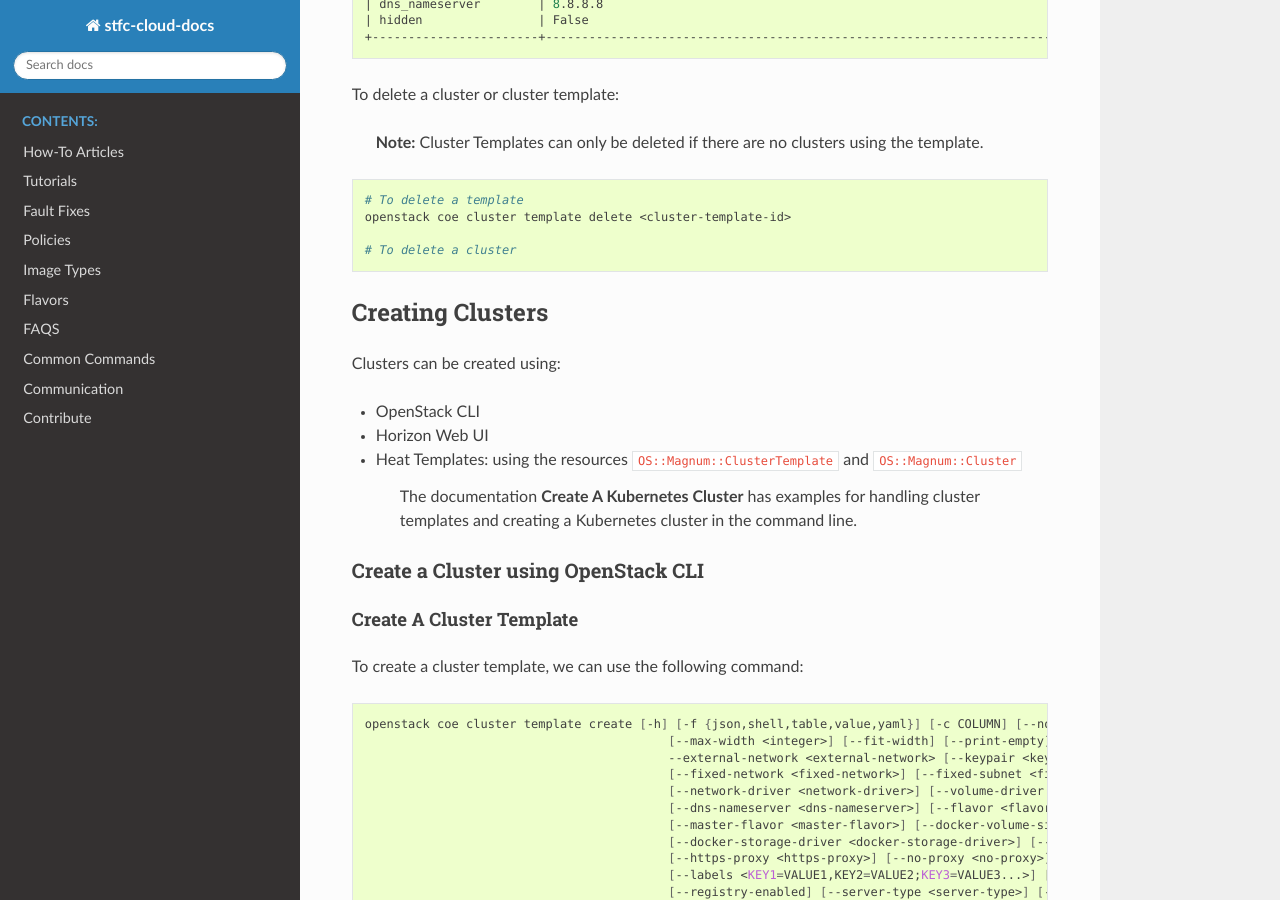
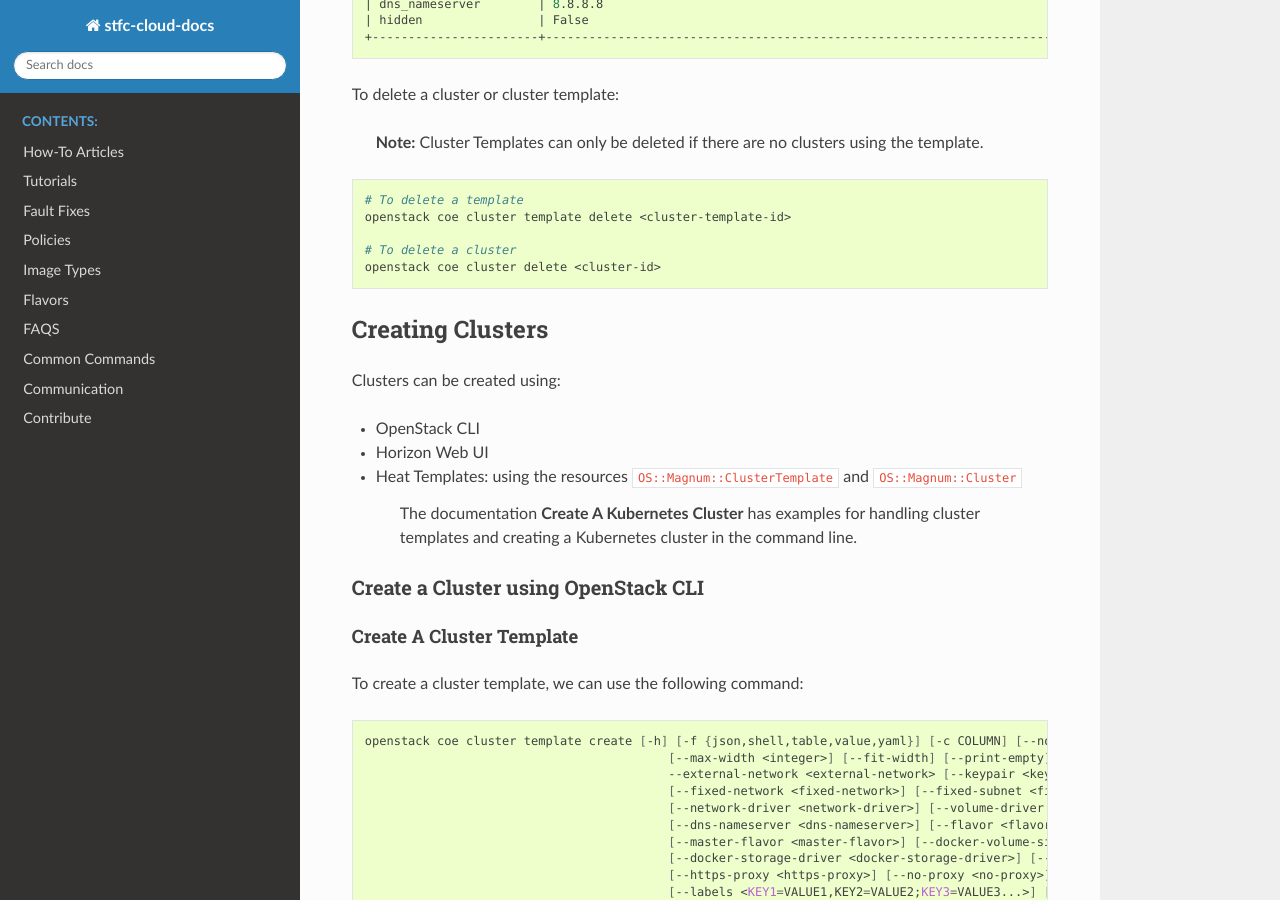
Before and after one commit to stfc/cloud-docs, a Sphinx documentation site: the page built from source/Magnum/IntroducingOpenstackMagnum.rst, in a window 1280 px wide and 900 px high, scrolled down 3450 px. Built offline with Sphinx 7.4.7 and the Read the Docs theme 2.0.0, drawn with Linux system fonts in a browser that asks for light colours.

Commit message:
Update IntroducingOpenstackMagnum.rst

```diff
--- a/source/Magnum/IntroducingOpenstackMagnum.rst
+++ b/source/Magnum/IntroducingOpenstackMagnum.rst
@@ -110,7 +110,7 @@ To view details of a cluster:
   | fixed_subnet         | None                                                                                                                                                          |
   | floating_ip_enabled  | False                                                                                                                                                         |
   | faults               |                                                                                                                                                               |
-  | keypair              | mykeypair                                                                                                                                                |
+  | keypair              | mykeypair                                                                                                                                                     |
   | api_address          | https://10.0.0.212:6443                                                                                                                                       |
   | master_addresses     | ['10.0.0.212']                                                                                                                                                |
   | master_lb_enabled    |                                                                                                                                                               |
@@ -198,6 +198,7 @@ To delete a cluster or cluster template:
   openstack coe cluster template delete <cluster-template-id>
 
   # To delete a cluster
+  openstack coe cluster delete <cluster-id>
 
 
 Creating Clusters
```
